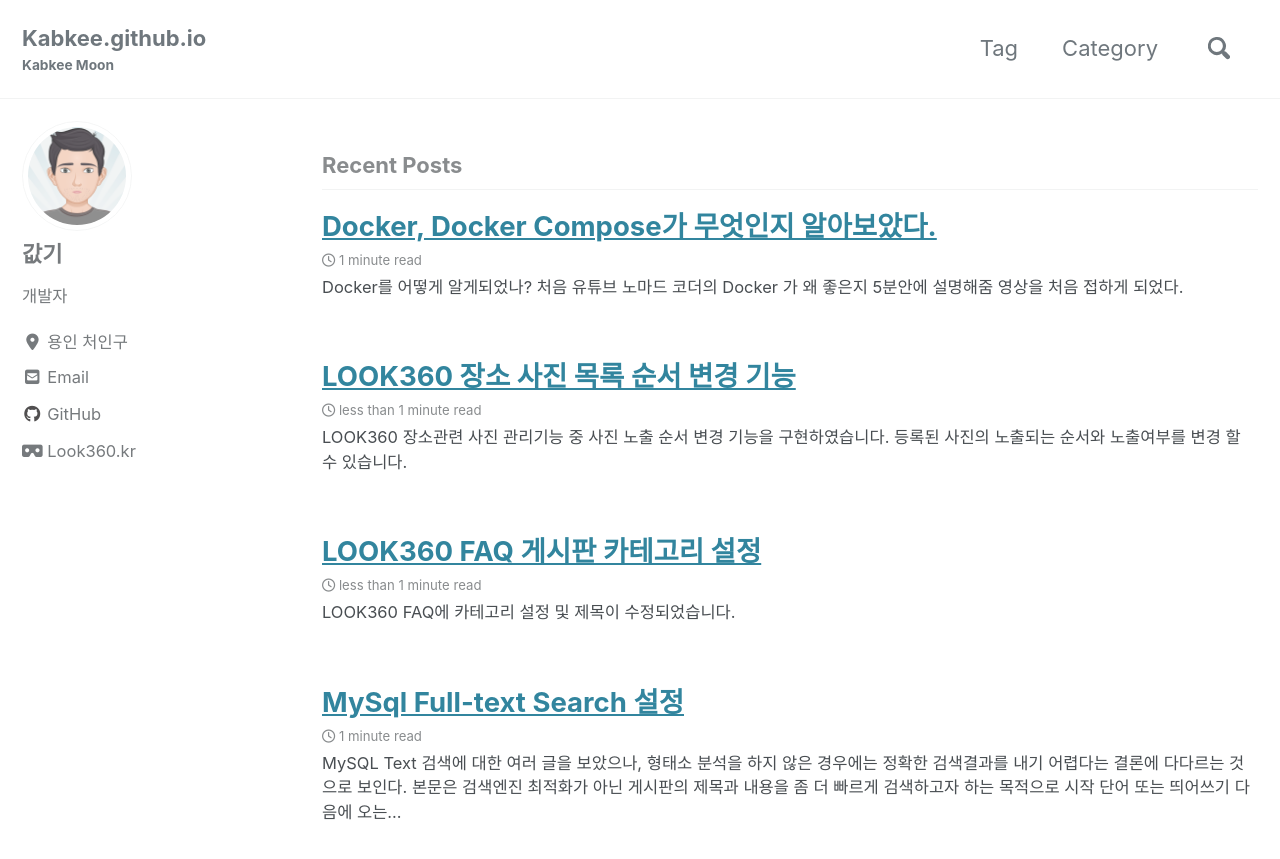
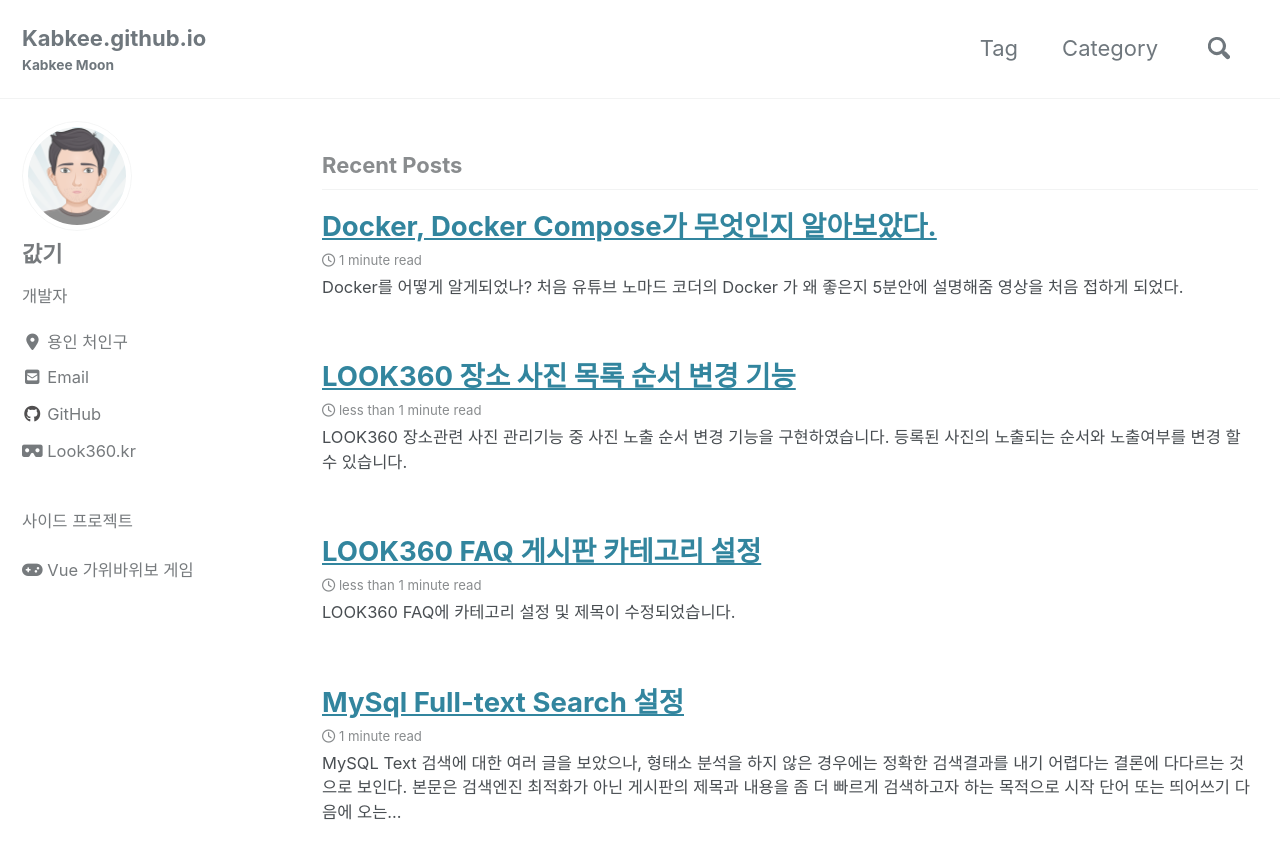
Before and after one commit to kabkee/kabkee.github.io, a Jekyll site: the page built from index.html, in a window 1280 px wide and 900 px high. Shown: the top 859 px of the window. Built offline with Jekyll 4.4.1, drawn with Linux system fonts in a browser that asks for light colours; cached includes are drawn as plain includes; nearby versions of some CDN libraries; the list of posts is cut into pages by our own code.

Commit message:
프로필 하단에 가위바위보게임 링크 추가.

```diff
--- a/_includes/author-profile-custom-links.html
+++ b/_includes/author-profile-custom-links.html
@@ -5,3 +5,12 @@
     </a>
   </li>
 -->
+
+<div style='margin-top: 2em; margin-bottom: 1em;'>
+<p>사이드 프로젝트</p>
+</div>
+  <li>
+    <a href="https://kabkee.github.io/vue-rock-scissors-paper-game/" target='_blank' itemprop="sameAs" rel="nofollow noopener noreferrer">
+      <i class="fas fa-gamepad" aria-hidden="true"></i> Vue 가위바위보 게임
+    </a>
+  </li>
```
